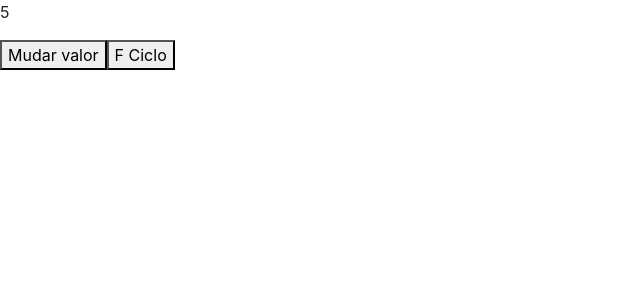
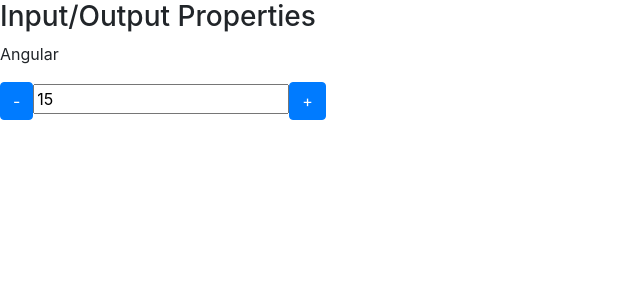
Before and after one commit to gab618/angular-03-data-binding, an Angular app: page / in a window 1280 px wide. Shown: the top 300 px of the page, without its empty margins (0-640 px from the left). Built offline with nearby package versions, Linux system fonts and the light colour scheme.

Commit message:
ViewChild

```diff
--- a/src/app/app.component.html
+++ b/src/app/app.component.html
@@ -1,4 +1,4 @@
-<!-- <app-data-binding></app-data-binding> -->
-<app-ciclo [valorInicial]="valor" *ngIf="!deletarCiclo"></app-ciclo>
+<app-data-binding></app-data-binding>
+<!-- <app-ciclo [valorInicial]="valor" *ngIf="!deletarCiclo"></app-ciclo>
 <button (click)="mudarValor()">Mudar valor</button>
-<button (click)="destruirCiclo()">F Ciclo</button>
+<button (click)="destruirCiclo()">F Ciclo</button> -->
--- a/src/app/output-property/output-property.component.html
+++ b/src/app/output-property/output-property.component.html
@@ -1,5 +1,5 @@
 <div>
   <button class="btn btn-primary" (click)="decrement()">-</button>
-  <input type="text" readonly [value]="valor" />
+  <input type="text" readonly [value]="valor" #campoInput />
   <button class="btn btn-primary" (click)="increment()">+</button>
 </div>
--- a/src/app/output-property/output-property.component.ts
+++ b/src/app/output-property/output-property.component.ts
@@ -1,4 +1,12 @@
-import { Component, EventEmitter, Input, OnInit, Output } from '@angular/core';
+import {
+  Component,
+  ElementRef,
+  EventEmitter,
+  Input,
+  OnInit,
+  Output,
+  ViewChild,
+} from '@angular/core';
 
 @Component({
   selector: 'contador',
@@ -10,12 +18,14 @@ export class OutputPropertyComponent implements OnInit {
 
   @Output() mudouValor = new EventEmitter();
 
+  @ViewChild('campoInput') campoValorInput: ElementRef;
+
   increment() {
-    this.valor++;
+    this.campoValorInput.nativeElement.value++;
     this.mudouValor.emit({ novoValor: this.valor });
   }
   decrement() {
-    this.valor--;
+    this.campoValorInput.nativeElement.value--;
     this.mudouValor.emit({ novoValor: this.valor });
   }
   constructor() {}
```
